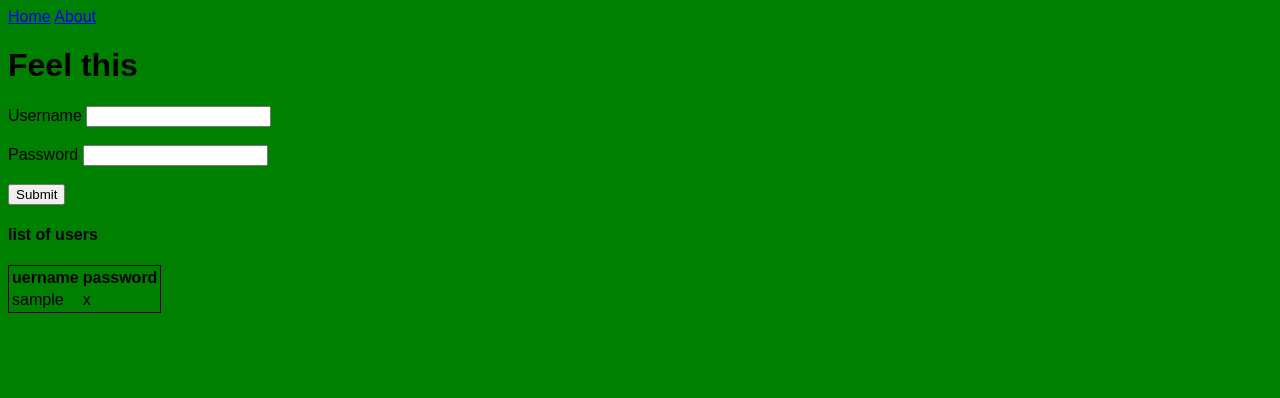
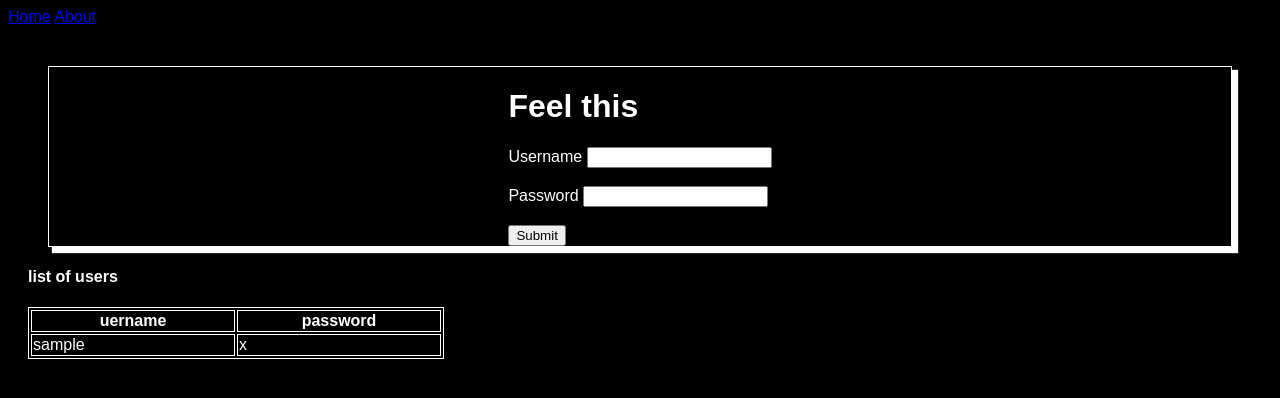
Before and after one commit to jod35/built-on-phone, a Python web app: template templates/index.html in a window 1280 px wide. Shown: the top 398 px of the page. Run offline with Jinja, Linux system fonts and the light colour scheme; the template is opened without the code that fills it: most values are stand-ins (such as "Sample title", 1, 10 or a date in 2020).

Commit message:
final commit

```diff
--- a/static/main.css
+++ b/static/main.css
@@ -1,8 +1,29 @@
 body{
-font-family:sans-serif;
+	font-family: sans-serif;
+	background-color: black;
+	color: white
+}
 
-background-color:green;
+.container{
+	padding: 20px;
+
+}
+.form{
+	margin: 20px;
+	display: flex;
+	align-items: center;
+	justify-content: center;
+	border: 1px solid white;
+	box-shadow: 5px 5px 1px 1px white;
 }
 table{
-border:1px solid black;
+	border: 1px solid white;
 }
+th{
+	border: 1px solid white;
+	width: 200px;
+}
+
+td{
+	border: 1px solid white;
+}
--- a/templates/index.html
+++ b/templates/index.html
@@ -10,6 +10,8 @@
 <body>
 <a href="/" >Home</a>
 <a href="/about" >About</a>
+<div class="container">
+<div class="form">
 <form action="/adduser" method="POST">
 	<h1>Feel this</h1>
 	Username
@@ -21,6 +23,7 @@
 	</br>
 	<input type=submit value="Submit">
 </form>
+</div>
 
 <h4>list of users</h4>
 <table>
@@ -43,5 +46,6 @@
     </td>
   </tr>
   {%endfor%}
+</div>
 </body>
 </html>
```
Also changed, not shown: README.md, site.db, 4 other files.
